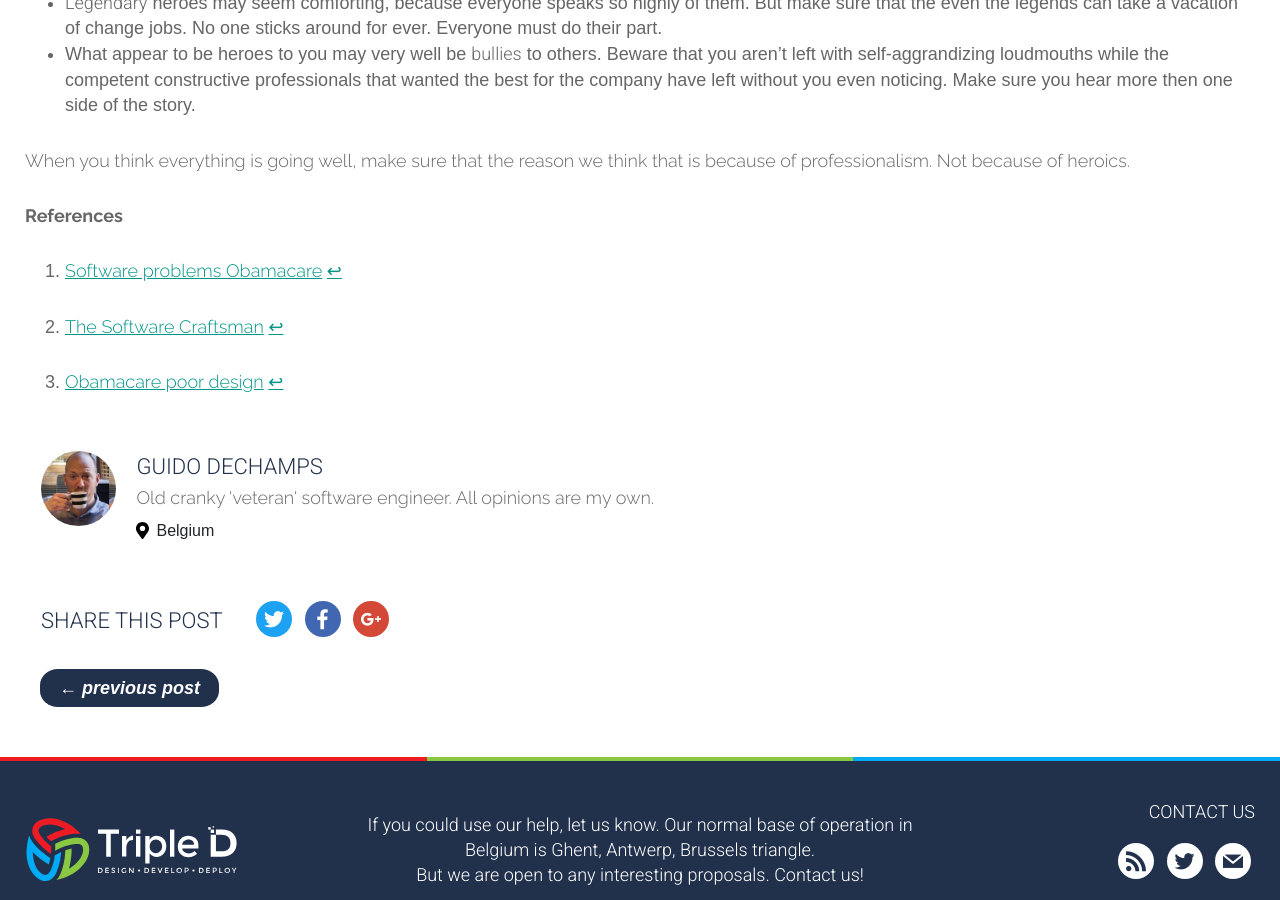
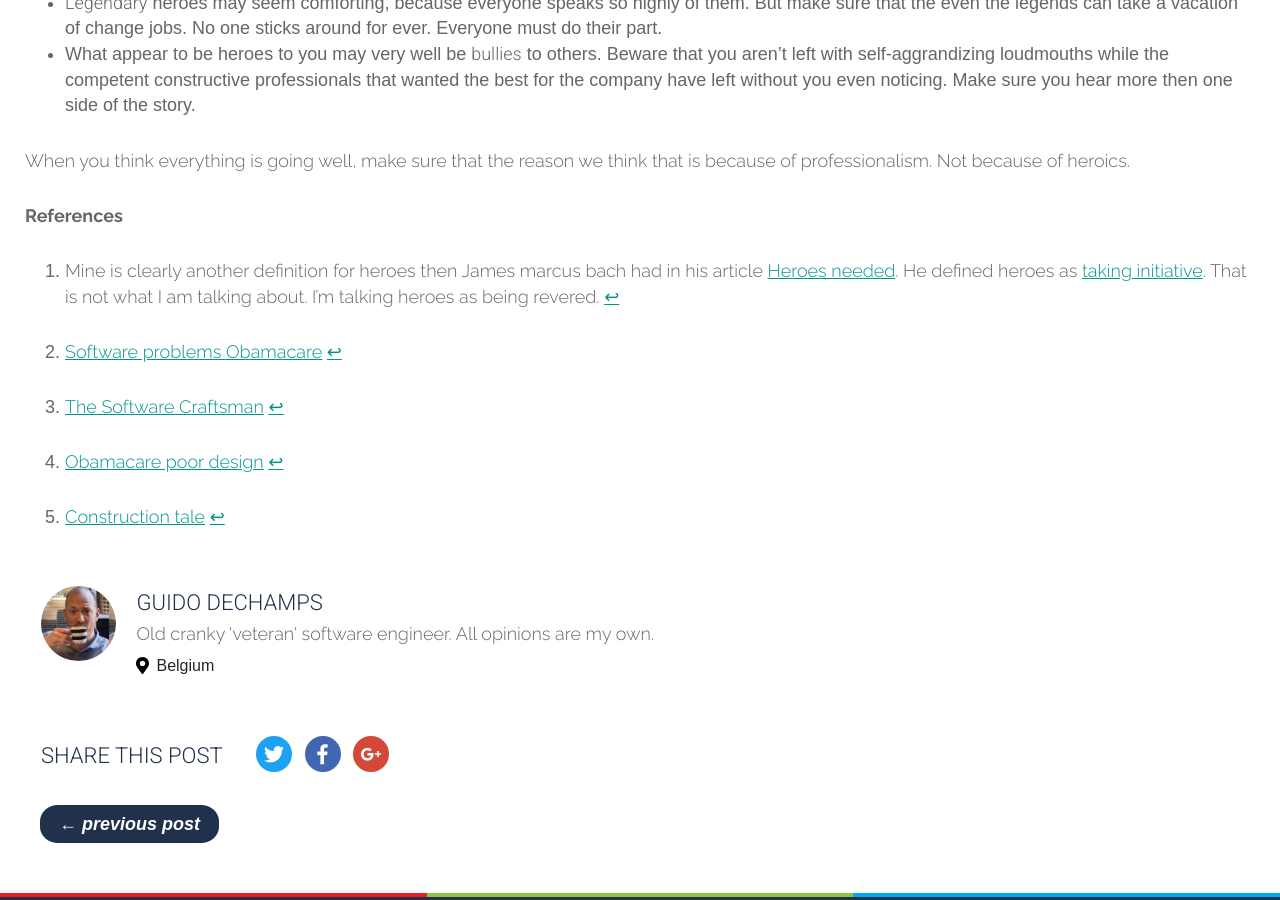
Before and after one commit to tripledio/tripledio.github.io, a Jekyll site: the page built from _posts/2018-05-01-Heroes.md, in a window 1280 px wide and 900 px high, scrolled down 10269 px. Built offline with Jekyll 4.4.1, drawn with Linux system fonts in a browser that asks for light colours; some of the changed text lies outside the part shown.

Commit message:
cocnlusion heroes

```diff
--- a/_posts/2018-05-01-Heroes.md
+++ b/_posts/2018-05-01-Heroes.md
@@ -95,7 +95,7 @@ The young buck hero was for me what Sandro Mancuso discussed in a very recogniza
 
 Often the only one who benefits form these heroics is the young bucks boss. Who get's paid by the customer for the work and overtime. Of course often a bone will be thrown towards the ones doing the actual work. But it isn't the boss that is sitting there in the weekends, pulling an all nighter...
 
-Even if the deadline is met the customer is often left with very poorly written software which a high maintenance cost. Did I mention Obama care[^obama-cbs]? I could of course mention a lot of belgian projects as well. The young bucks may feel like heroes while they are rushing for the deadline, doing quick fixes, patch job after path job in production but in the long run it is the software that suffers and the customer that will overpay for a low quality product. Because it is more important _how_ a job was done, than that the job was done. Because as we all know, software always changes, and is never 'done'. And that is a good thing. There should be life _possible_ after a deadline.[constructionTale]
+Even if the deadline is met the customer is often left with very poorly written software which a high maintenance cost. Did I mention Obama care[^obama-cbs]? I could of course mention a lot of belgian projects as well. The young bucks may feel like heroes while they are rushing for the deadline, doing quick fixes, patch job after path job in production but in the long run it is the software that suffers and the customer that will overpay for a low quality product. Because it is more important _how_ a job was done, than that the job was done. Because as we all know, software always changes, and is never 'done'. And that is a good thing. There should be life _possible_ after a deadline.[^constructionTale]
 
 To those young bucks out there let me make it clear that working hard no matter what does not make you a professional. Not even if you 'make' the deadline by working 16hours a day.
 
@@ -235,7 +235,7 @@ When you think everything is going well, make sure that the reason we think that
 
 **References**
 
-[^hero]: This is clearly another definition for heroes then James marcus bach had in his article Heroes needed](http://sunnyday.mit.edu/16.355/bach-process.pdf). He defined heroes as [taking initiative](https://twitter.com/jamesmarcusbach/status/992003069763244032). That is not what I am talking about.
+[^hero]: Mine is clearly another definition for heroes then James marcus bach had in his article [Heroes needed](http://sunnyday.mit.edu/16.355/bach-process.pdf). He defined heroes as [taking initiative](https://twitter.com/jamesmarcusbach/status/992003069763244032). That is not what I am talking about. I'm talking heroes as being revered.
 
 [^sandroBook]: [The Software Craftsman](https://www.amazon.com/Software-Craftsman-Professionalism-Pragmatism-Robert/dp/0134052501/ref=sr_1_1?s=books&ie=UTF8&qid=1522832866&sr=1-1&keywords=sandro+mancuso)
 
@@ -244,3 +244,5 @@ When you think everything is going well, make sure that the reason we think that
 [^obama-cbs]: [Obamacare poor design](https://www.cbsnews.com/news/experts-obamacare-website-stymied-by-its-poor-design/)
 
 [^constructionTale]: [Construction tale](/15/04/2018/Construction-Tale/)
+
+[^Dungeon master]: In Alberto [Dungeon master](https://medium.com/@ziobrando/the-rise-and-fall-of-the-dungeon-master-c2d511eed12f) post he discusses the dungeon master. And even mentions the minions. Which could possibly correlate to my definition of minions.
```
Also changed, not shown: other parts of _posts/2018-05-01-Heroes.md (+1 -1 lines).
